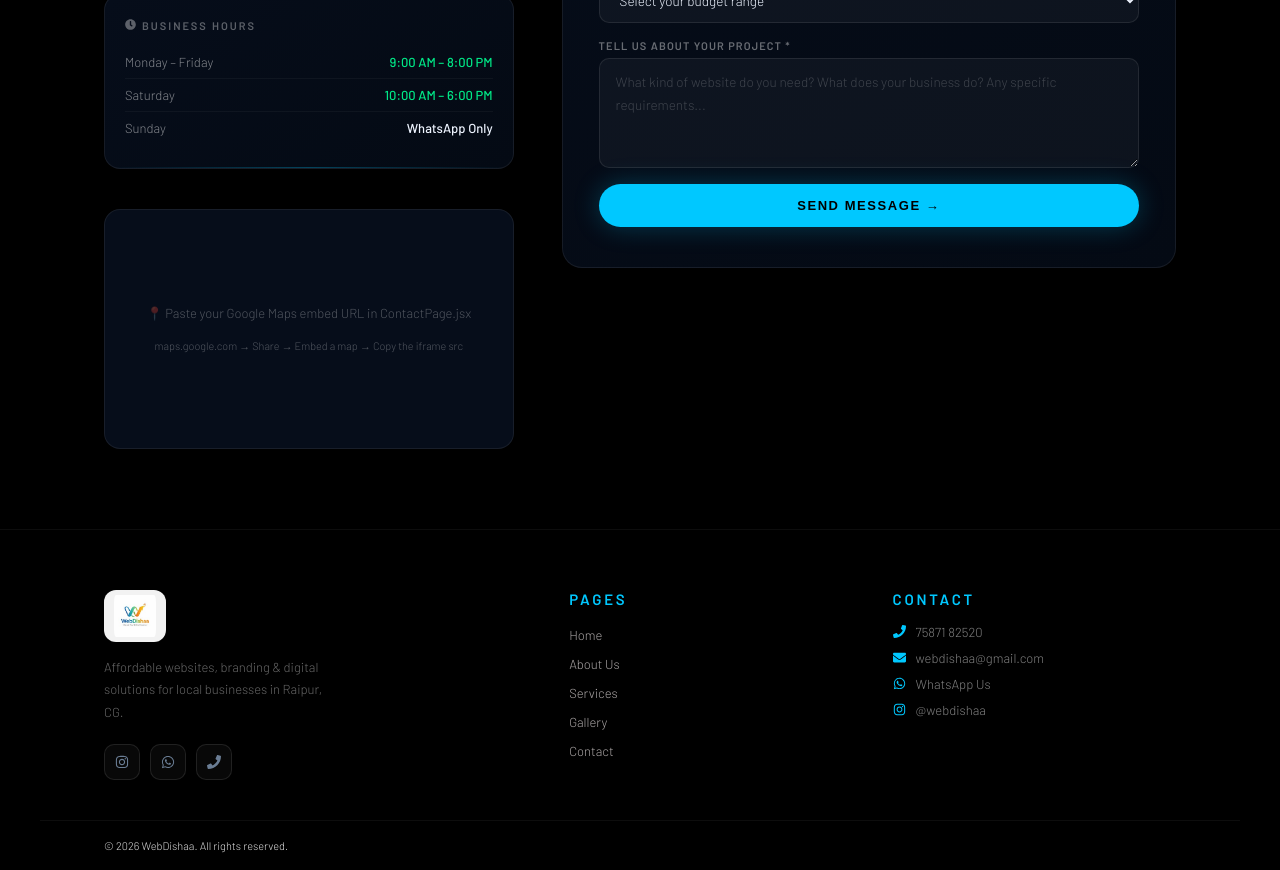
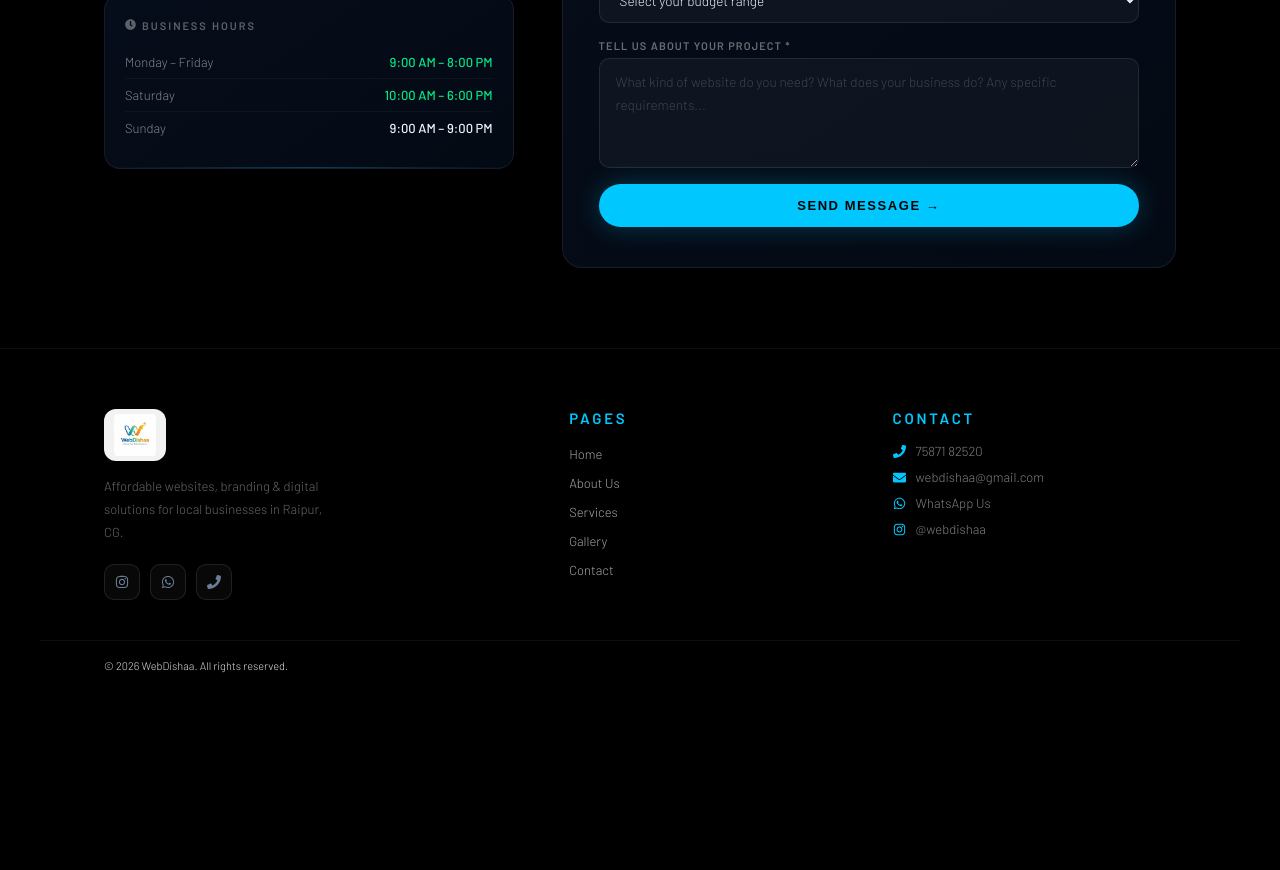
Before and after one commit to webdishaa-developer/webdishaawebsite, a React (Create React App) app: page /contact in a window 1280 px wide. Shown: the part 1100-1970 px from the top of the page. After the commit the page ends 1790 px from the top, so only its background shows below. Built offline with nearby package versions, Linux system fonts and the light colour scheme.

Commit message:
map remove

```diff
--- a/src/pages/ContactPage.jsx
+++ b/src/pages/ContactPage.jsx
@@ -354,29 +354,13 @@ export default function ContactPage() {
                 {[
                   { day: 'Monday – Friday', time: '9:00 AM – 8:00 PM', active: true },
                   { day: 'Saturday',        time: '10:00 AM – 6:00 PM', active: true },
-                  { day: 'Sunday',          time: 'WhatsApp Only', active: false },
+                  { day: 'Sunday',          time: '9:00 AM – 9:00 PM', active: false },
                 ].map((h) => (
                   <div className="hours-row" key={h.day}>
                     <span className="hours-day">{h.day}</span>
                     <span className={`hours-time${h.active ? ' green' : ''}`}>{h.time}</span>
                   </div>
                 ))}
-              </div>
-
-              {/* Map */}
-              <div className="map-wrap">
-                {/* Replace src with your Google Maps embed URL */}
-                {/* Go to maps.google.com → share → embed → copy src */}
-                <div className="map-placeholder">
-                  📍 Paste your Google Maps embed URL in ContactPage.jsx
-                  <br /><br />
-                  <small>maps.google.com → Share → Embed a map → Copy the iframe src</small>
-                </div>
-                {/* <iframe
-                  src="https://www.google.com/maps/embed?pb=!1m18!..."
-                  allowFullScreen loading="lazy"
-                  title="WebDishaa Location"
-                /> */}
               </div>
 
             </div>
```
